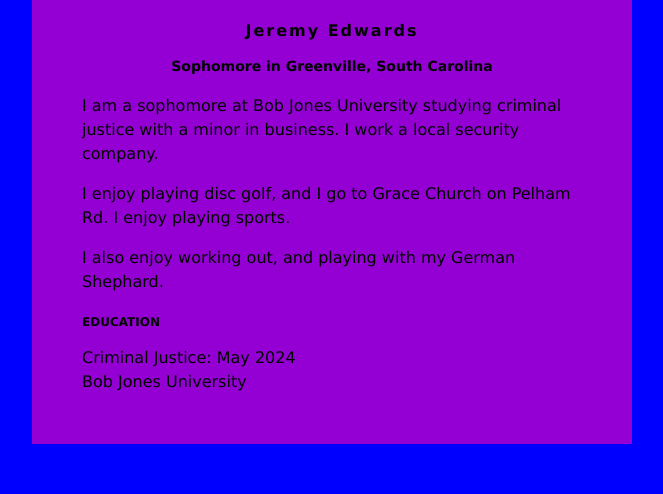
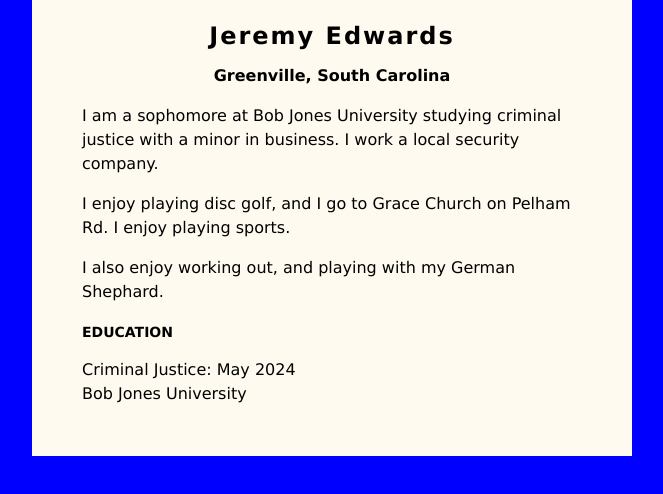
Before and after one commit to jedwa359/jedwa359.github.io, a plain HTML site: page index.html in a window 1280 px wide. Shown: the whole page, without its empty margins (308-971 px from the left). Drawn offline with Linux system fonts and the light colour scheme.

Commit message:
Update index.html

```diff
--- a/index.html
+++ b/index.html
@@ -6,8 +6,8 @@
     font-family: Verdana;
 }
 #content {
-    background: #9400D3;
-    min-width: 200px;
+    background: #FFFAF0;
+    min-width: 300px;
     max-width: 500px;
     padding: 50px;
     margin: auto;
@@ -16,22 +16,22 @@
 }
 h1 {
     letter-spacing: 2px;
+    font-size: 24px;
+    text-align: center;
+}
+h2 {
     font-size: 16px;
     text-align: center;
 }
-h2 {
+h3 {
     font-size: 14px;
-    text-align: center;
-}
-h3 {
-    font-size: 12px;
 }
 </style>
 </head>
 <body>
     <div id="content">
         <h1>Jeremy Edwards</h1>
-        <h2>Sophomore in Greenville, South Carolina</h2>
+        <h2>Greenville, South Carolina</h2>
 
          <p>I am a sophomore at Bob Jones University studying criminal justice with a minor in business. I work a local security company.</p>
          <p>
```
